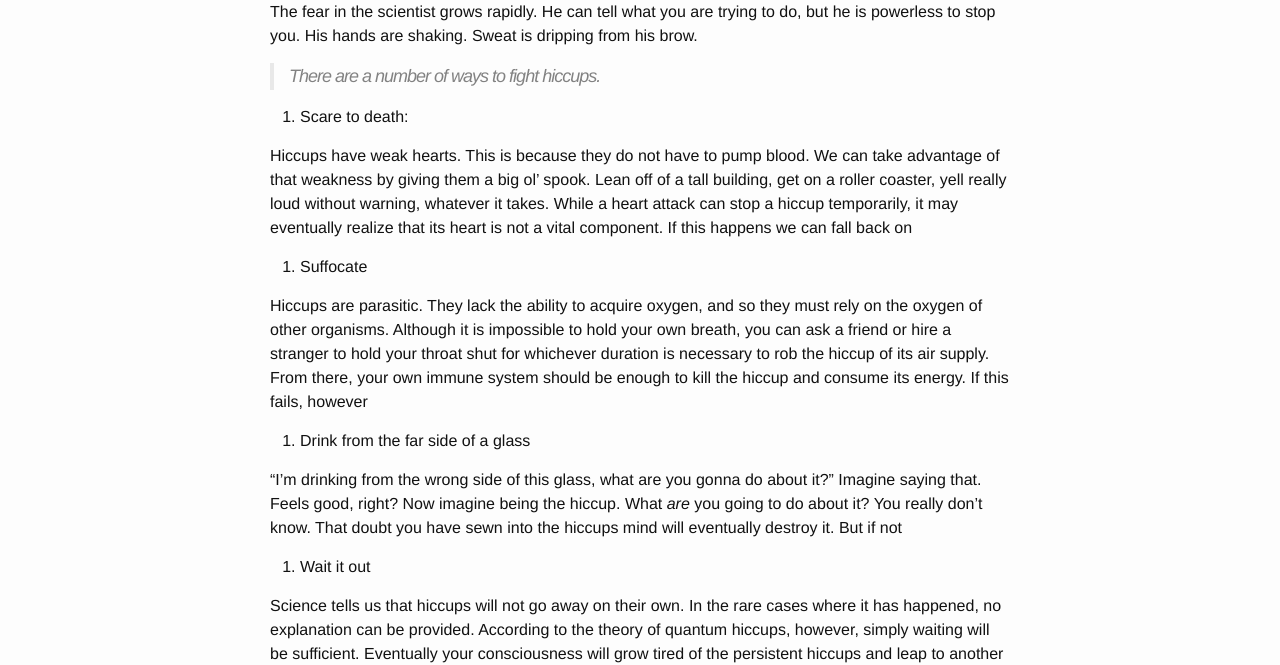
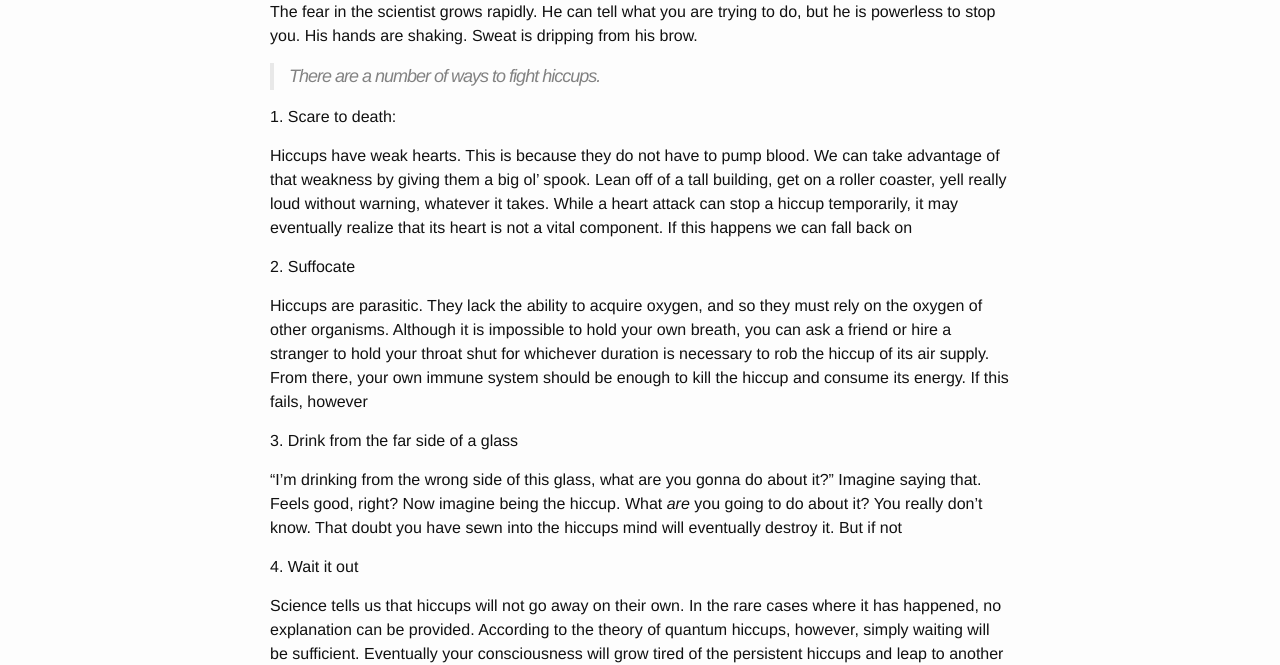
Before and after one commit to SamCasavant/samcasavant.github.io, a Jekyll site: the page built from _posts/2018-04-02-hiccups-the-science.markdown, in a window 1280 px wide. Shown: the part 1097-1762 px from the top of the page. Built offline with Jekyll 4.4.1, drawn with Linux system fonts in a browser that asks for light colours.

Commit message:
Late post

```diff
--- a/_posts/2018-04-02-hiccups-the-science.markdown
+++ b/_posts/2018-04-02-hiccups-the-science.markdown
@@ -27,19 +27,19 @@ The fear in the scientist grows rapidly. He can tell what you are trying to do,
 
 > There are a number of ways to fight hiccups.
 
-1. Scare to death:
+1\. Scare to death:
 
 Hiccups have weak hearts. This is because they do not have to pump blood. We can take advantage of that weakness by giving them a big ol' spook. Lean off of a tall building, get on a roller coaster, yell really loud without warning, whatever it takes. While a heart attack can stop a hiccup temporarily, it may eventually realize that its heart is not a vital component. If this happens we can fall back on
 
-2. Suffocate
+2\. Suffocate
 
 Hiccups are parasitic. They lack the ability to acquire oxygen, and so they must rely on the oxygen of other organisms. Although it is impossible to hold your own breath, you can ask a friend or hire a stranger to hold your throat shut for whichever duration is necessary to rob the hiccup of its air supply. From there, your own immune system should be enough to kill the hiccup and consume its energy. If this fails, however
 
-3. Drink from the far side of a glass
+3\. Drink from the far side of a glass
 
 "I'm drinking from the wrong side of this glass, what are you gonna do about it?" Imagine saying that. Feels good, right? Now imagine being the hiccup. What *are* you going to do about it? You really don't know. That doubt you have sewn into the hiccups mind will eventually destroy it. But if not
 
-4. Wait it out
+4\. Wait it out
 
 Science tells us that hiccups will not go away on their own. In the rare cases where it has happened, no explanation can be provided. According to the theory of quantum hiccups, however, simply waiting will be sufficient. Eventually your consciousness will grow tired of the persistent hiccups and leap to another parallel reality in which the hiccups have been fought off, vanished mysteriously and without cause, or never existed in the first place. It is believed that our current reality is the True Reality, the one from which all hiccups have either been vanquished or simply evaporated.
 
```
